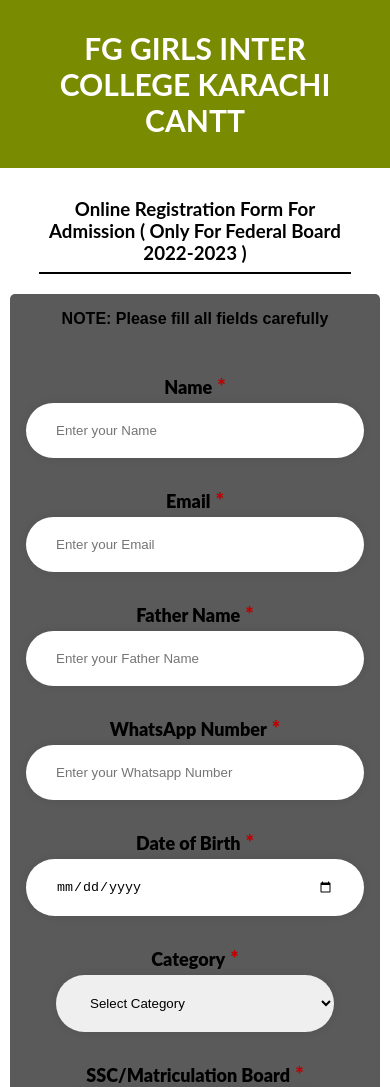
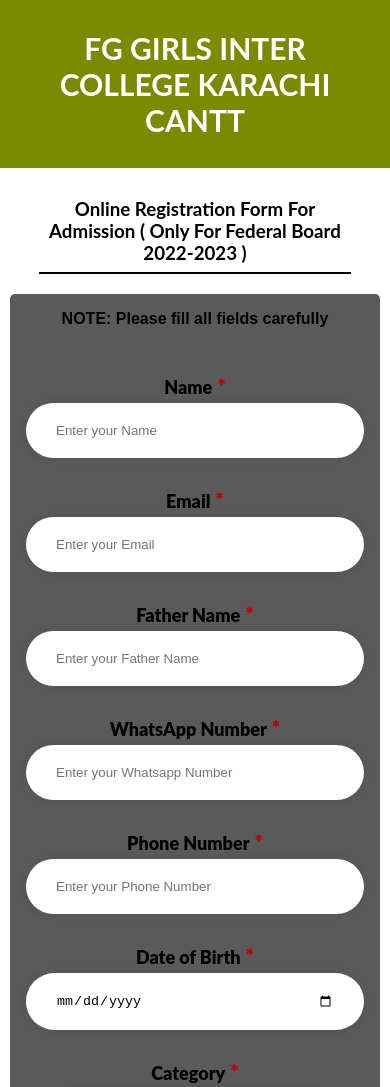
Before and after one commit to OkashaTanoli/fg-girls-college-admission-form, a React (Create React App) app: page / in a window 390 px wide. Shown: the top 1087 px of the page. Built offline with nearby package versions, Linux system fonts and the light colour scheme.

Commit message:
phonenumber added

```diff
--- a/src/components/adminpanel/adminpanel.jsx
+++ b/src/components/adminpanel/adminpanel.jsx
@@ -80,6 +80,7 @@ function Adminpanel() {
                 sscYear: val.sscYear,
                 dateOfBirth: val.DOB,
                 whatsapp: val.whatsapp,
+                phonenumber:val.phonenumber,
                 address: val.address
             }
         })
@@ -98,6 +99,7 @@ function Adminpanel() {
         { label: 'SSC Year', key: 'sscYear' },
         { label: 'Date Of Birth', key: 'dateOfBirth' },
         { label: 'WhatsApp', key: 'whatsapp' },
+        { label: 'Phone Number', key: 'phonenumber' },
         { label: 'Address', key: 'address' },
     ];
     return (
@@ -144,6 +146,7 @@ function Adminpanel() {
                                         <Datafields property='Father Name' val={val.fathername} />
                                         <Datafields property='Email' val={val.email} />
                                         <Datafields property='Whatsapp' val={val.whatsapp} />
+                                        <Datafields property='Phone Number' val={val.phonenumber} />
                                         <Datafields property='Date of Birth' val={val.DOB} />
                                         <Datafields property='Category' val={val.category} />
                                         <Datafields property='SSC Board' val={val.sscBoard} />
--- a/src/components/mainForm/func.js
+++ b/src/components/mainForm/func.js
@@ -2,7 +2,7 @@ import { ref, set, onValue } from "firebase/database";
 import { db } from "../firebase/firebase";
 
 
-export const submitForm = (e, navigate,setLoad, obj) => {
+export const submitForm = (e, navigate, setLoad, obj) => {
     e.preventDefault();
     setLoad(true)
     onValue(ref(db, `fg_girls_inter_college/federal_board/${obj.group}/sr_no`), (snapshot) => {
@@ -26,16 +26,20 @@ export const submitForm = (e, navigate,setLoad, obj) => {
         }
         let sr_no = snapshot.val();
         let updated_serial_no = sr_no + 1
+
+        let today = new Date();
+        let date = today.getFullYear() + '-' + (today.getMonth() + 1) + '-' + today.getDate();
+
         set(ref(db, `fg_girls_inter_college/federal_board/${obj.group}/sr_no`),
             updated_serial_no
         )
         set(ref(db, `fg_girls_inter_college/federal_board/${obj.group}/students/` + updated_serial_no),
-            { serial_no: updated_serial_no, ...obj }
+            { serial_no: updated_serial_no,date, ...obj }
         )
             .then(() => {
                 setLoad(false)
                 let path = updated_serial_no;
-                navigate(`admitcard/${path}`, { replace: true });
+                // navigate(`admitcard/${path}`, { replace: true });
             })
 
     },
--- a/src/components/mainForm/mainForm.jsx
+++ b/src/components/mainForm/mainForm.jsx
@@ -13,6 +13,7 @@ function MainForm() {
     const [email, setEmail] = useState('')
     const [fathername, setFathername] = useState('')
     const [whatsapp, setWhatsapp] = useState('')
+    const [phonenumber, setPhonenumber] = useState('')
     const [DOB, setDOB] = useState('')
     const [category, setCategory] = useState('')
     const [sscBoard, setSscBoard] = useState('')
@@ -37,7 +38,7 @@ function MainForm() {
 
             <h3>Online Registration Form For Admission ( Only For Federal Board 2022-2023 )</h3>
 
-            <form onSubmit={(e) => submitForm(e, navigate, setLoad, { name, email, fathername, whatsapp, DOB, category, sscBoard, sscMarks, sscPercentage, sscYear, group, address })}>
+            <form onSubmit={(e) => submitForm(e, navigate, setLoad, { name, email, fathername, whatsapp,phonenumber, DOB, category, sscBoard, sscMarks, sscPercentage, sscYear, group, address })}>
                 <p className='note'>NOTE: Please fill all fields carefully</p>
                 {/* <!-- <div className="form-group"> --> */}
                 <label htmlFor="name">Name<span className="asteric">*</span></label>
@@ -49,8 +50,11 @@ function MainForm() {
                 <label htmlFor="fatherName">Father Name<span className="asteric">*</span></label>
                 <input type="text" id="fatherName" placeholder="Enter your Father Name" required value={fathername} onChange={(e) => { setFathername(e.target.value) }} />
 
-                <label htmlFor="phoneNumber">WhatsApp Number<span className="asteric">*</span></label>
-                <input type='number' id="phoneNumber" placeholder="Enter your Whatsapp Number" required value={whatsapp} onChange={(e) => { setWhatsapp(e.target.value) }} />
+                <label htmlFor="whatsappNumber">WhatsApp Number<span className="asteric">*</span></label>
+                <input type='number' id="whatsappNumber" placeholder="Enter your Whatsapp Number" required value={whatsapp} onChange={(e) => { setWhatsapp(e.target.value) }} />
+
+                <label htmlFor="phoneNumber">Phone Number<span className="asteric">*</span></label>
+                <input type='number' id="phoneNumber" placeholder="Enter your Phone Number" required value={phonenumber} onChange={(e) => { setPhonenumber(e.target.value) }} />
 
                 <label htmlFor="dob">Date of Birth<span className="asteric">*</span></label>
                 <input type="date" id="dob" required min="2005-01-01" max="2007-12-31" pattern="[0-9]{4}-[0-9]{2}-[0-9]{2}" value={DOB} onChange={(e) => { setDOB(e.target.value) }} />
@@ -99,7 +103,6 @@ function MainForm() {
                 <select name="form_ssc_passYear" value={sscYear} onChange={(e) => { setSscYear(e.target.value) }}>
                     <option value="0" defaultChecked>Select Passing Year</option>
                     <option value="2022">2022</option>
-                    <option value="2021">2021</option>
                 </select>
 
 
@@ -130,7 +133,7 @@ function MainForm() {
                 {
                     category !== '' && category !== '0' && sscBoard !== '' && sscBoard !== '0' && sscYear !== '' &&
                         sscYear !== '0' && group !== '' && group !== '0' && name !== '' && email !== '' &&
-                        fathername !== '' && whatsapp !== '' && DOB !== '' && sscMarks !== '' && sscPercentage !== '' &&
+                        fathername !== '' && whatsapp !== '' && phonenumber !== '' && DOB !== '' && sscMarks !== '' && sscPercentage !== '' &&
                         address !== '' ?
                         <div className="mainDiv"><button type="submit" className="submit secondBTN" >{load ? <div className='loader3_div'><div class="loader3"></div></div> : "SUBMIT"}</button></div>
                         :
```
